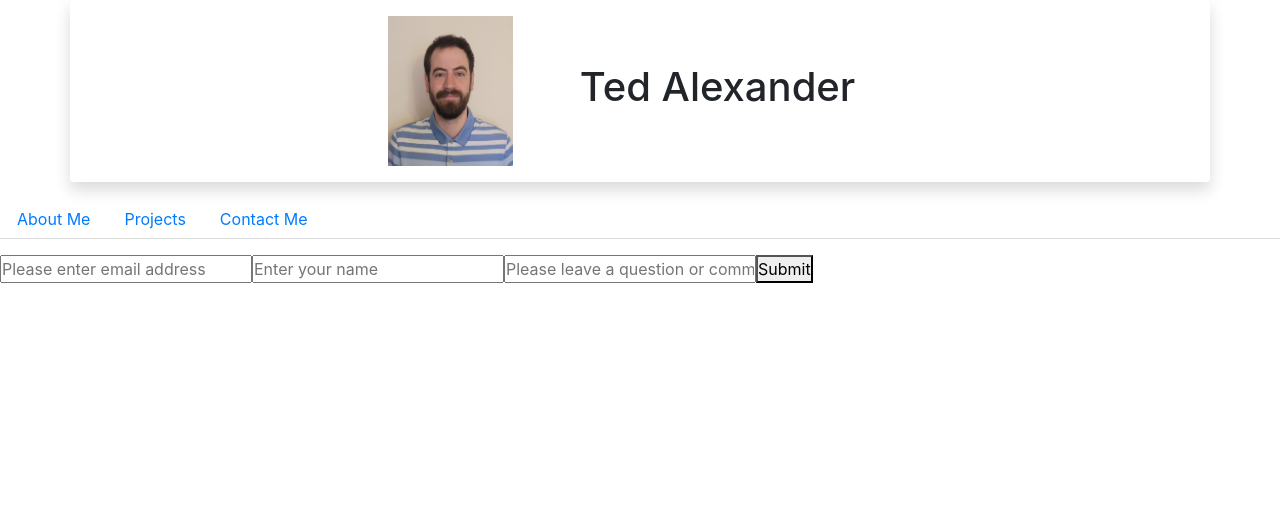
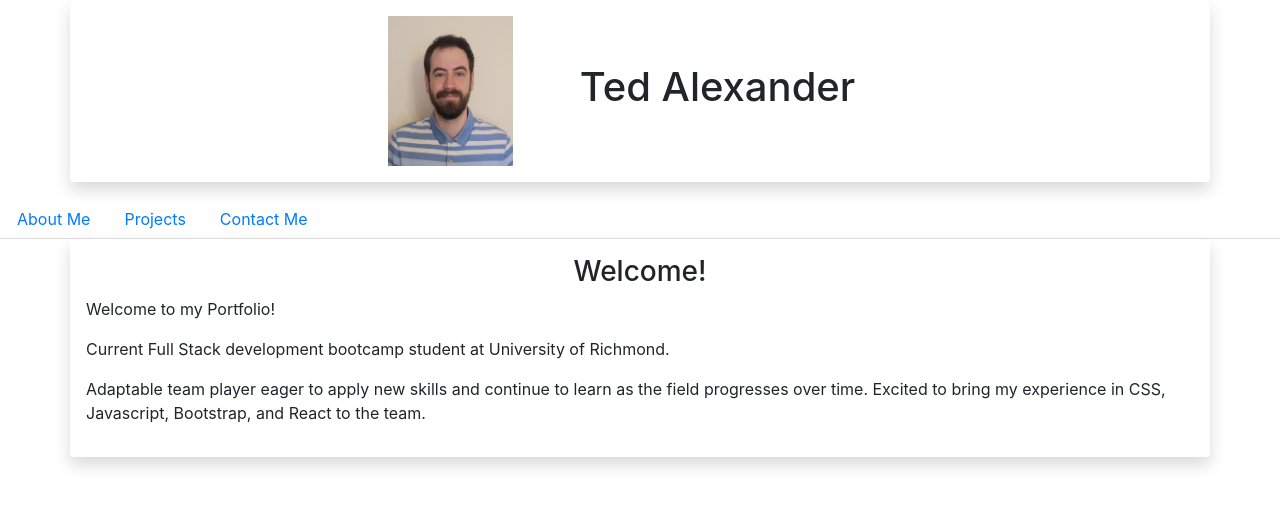
Before and after one commit to Ted-Alexander/react-portfolio, a React (Create React App) app: page / in a window 1280 px wide. Shown: the top 506 px of the page. Built offline with nearby package versions, Linux system fonts and the light colour scheme.

Commit message:
now defaults to about tab

```diff
--- a/src/components/PortfolioContainer.js
+++ b/src/components/PortfolioContainer.js
@@ -13,13 +13,13 @@ export default function PortfolioContainer() {
     // if (currentPage === 'Home') {
     //   return <Home />;
     // }
-    if (currentPage === 'AboutMe') {
-      return <AboutMe />;
+    if (currentPage === 'ContactMe') {
+      return <ContactMe />;
     }
     if (currentPage === 'Projects') {
       return <Projects />;
     }
-    else return <ContactMe />;
+    return <AboutMe />;
   };
 
   const handlePageChange = (page) => setCurrentPage(page);
```
